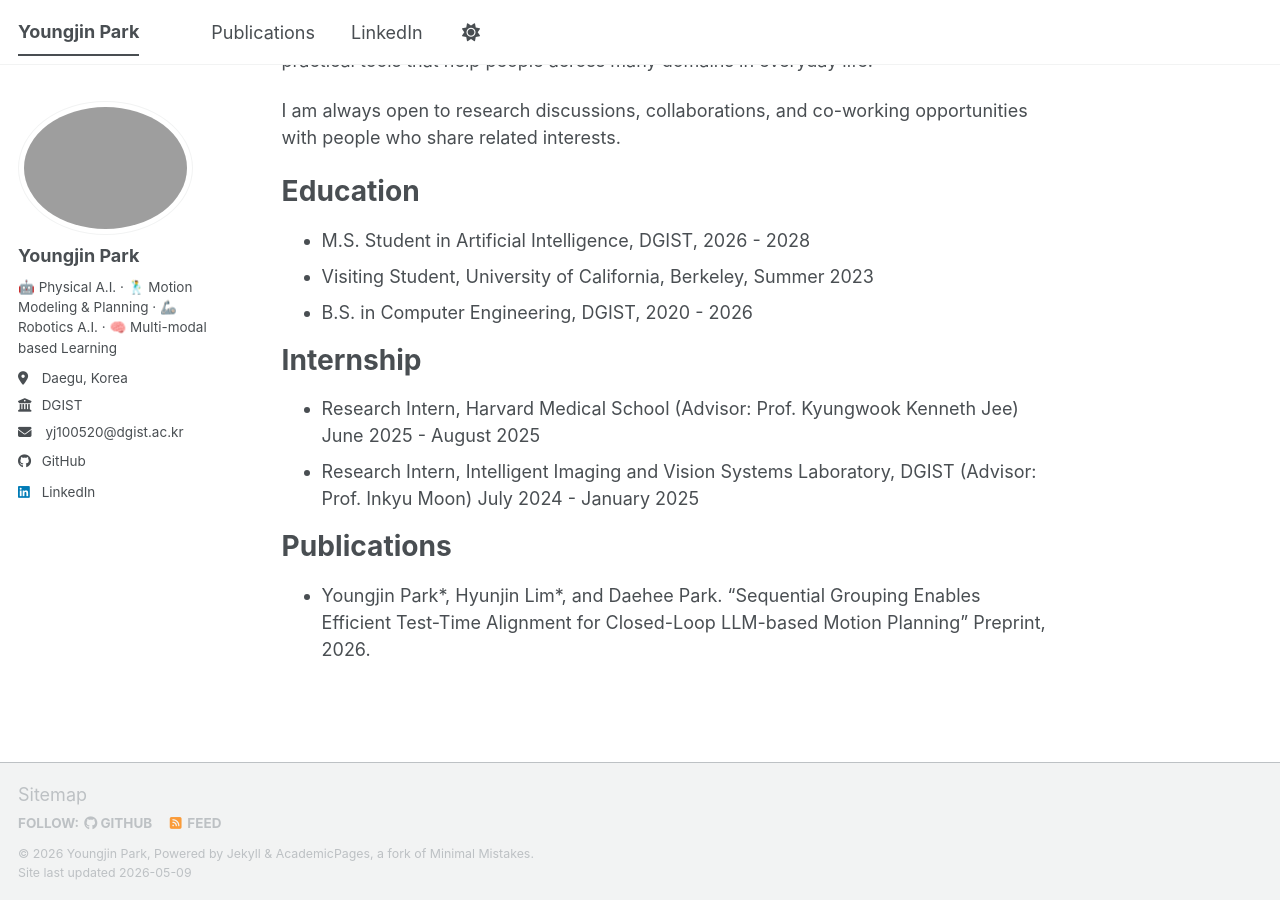
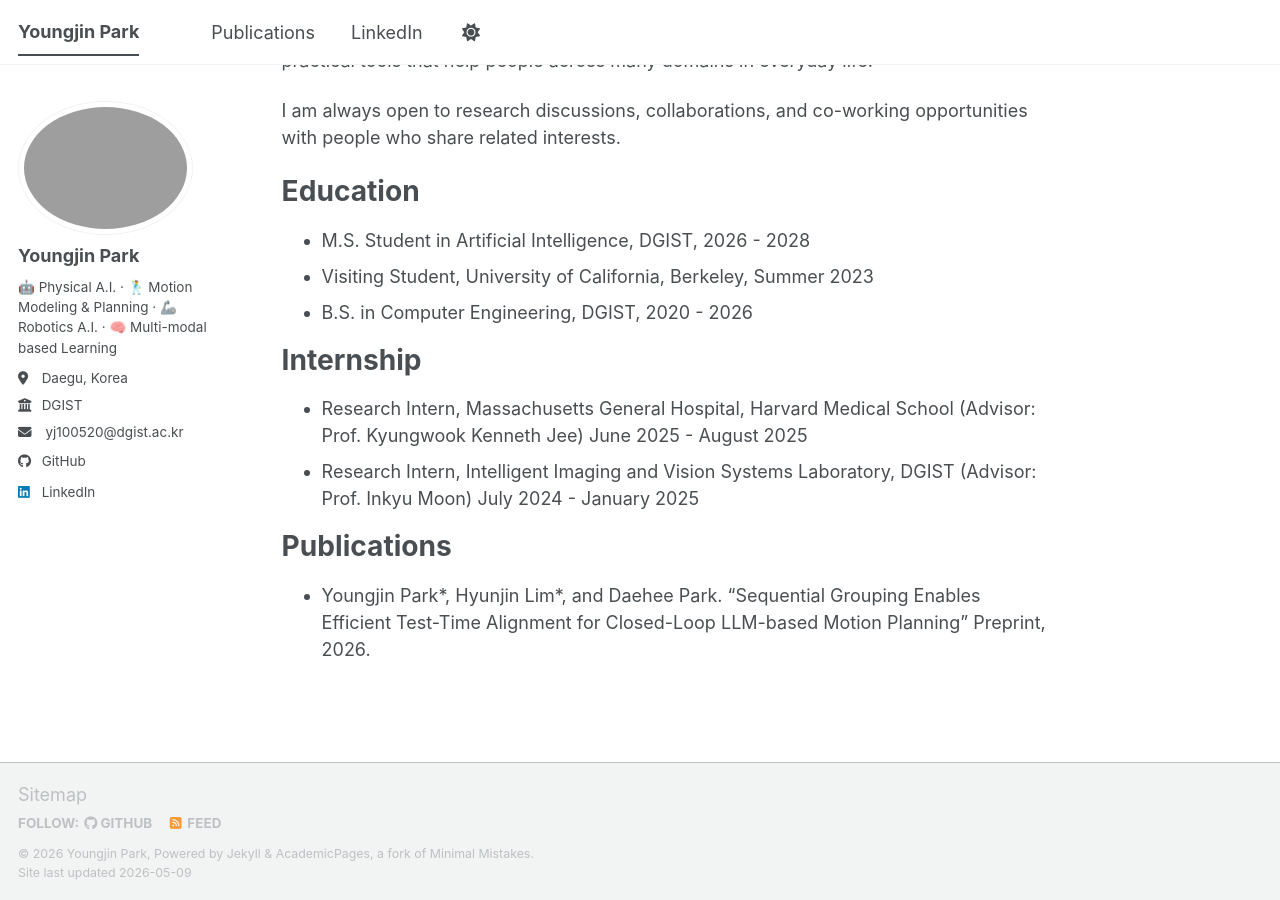
Before and after one commit to i0j1005/i0j1005.github.io, a Jekyll site: the page built from _pages/about.md, in a window 1280 px wide and 900 px high, scrolled down 521 px. Built offline with Jekyll 4.4.1, drawn with Linux system fonts in a browser that asks for light colours; a script bundle is joined from its source files by our own code; library files that are not in the unit come from our copies.

Commit message:
Update internship details in about.md

```diff
--- a/_pages/about.md
+++ b/_pages/about.md
@@ -24,8 +24,8 @@ Education
 
 Internship
 ======
-* Research Intern, Harvard Medical School (Advisor: Prof. Kyungwook Kenneth Jee)                        June 2025 - August 2025
-* Research Intern, Intelligent Imaging and Vision Systems Laboratory, DGIST (Advisor: Prof. Inkyu Moon) July 2024 - January 2025
+* Research Intern, Massachusetts General Hospital, Harvard Medical School (Advisor: Prof. Kyungwook Kenneth Jee)                        June 2025 - August 2025
+* Research Intern, Intelligent Imaging and Vision Systems Laboratory, DGIST (Advisor: Prof. Inkyu Moon)                                 July 2024 - January 2025
 
 
 Publications
```
